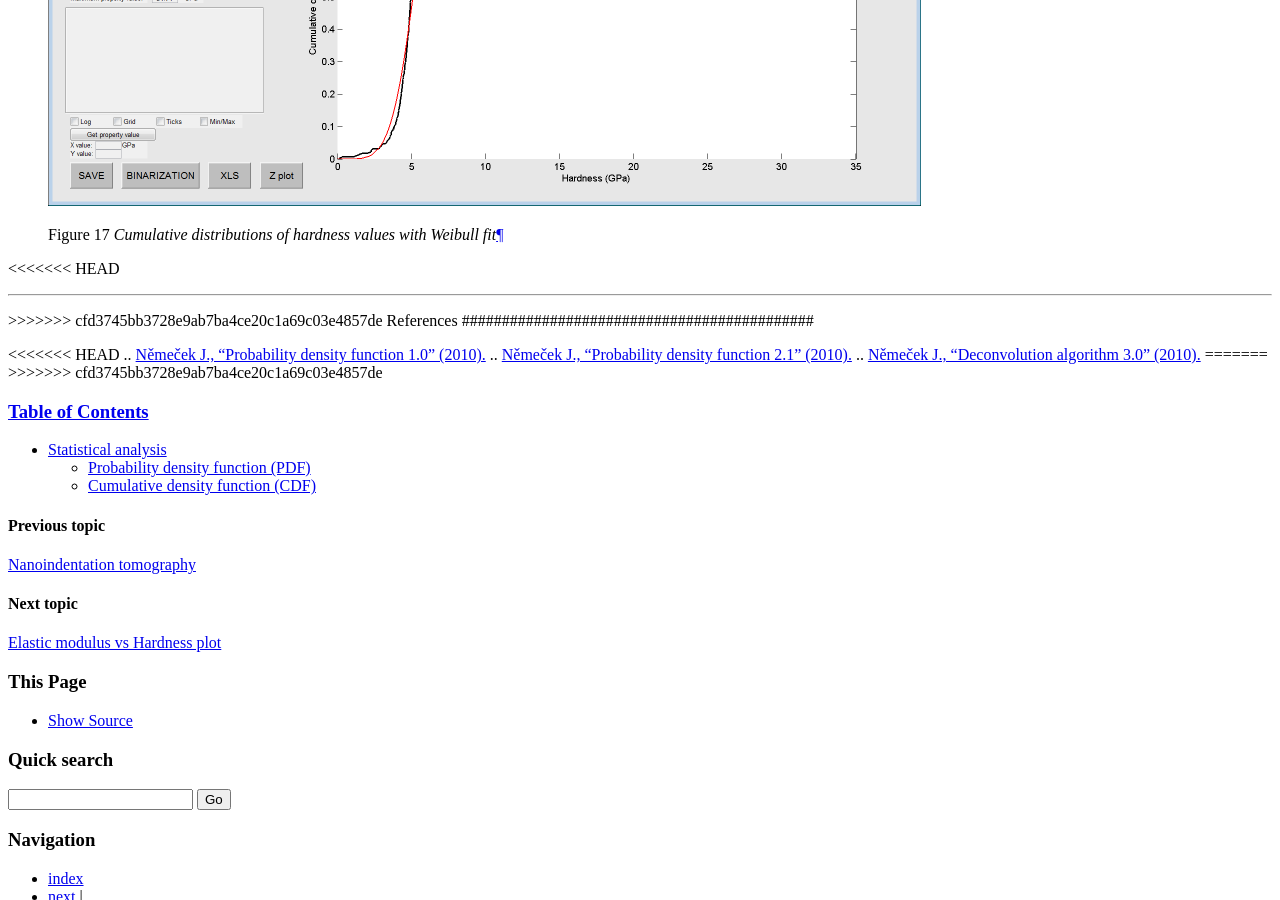
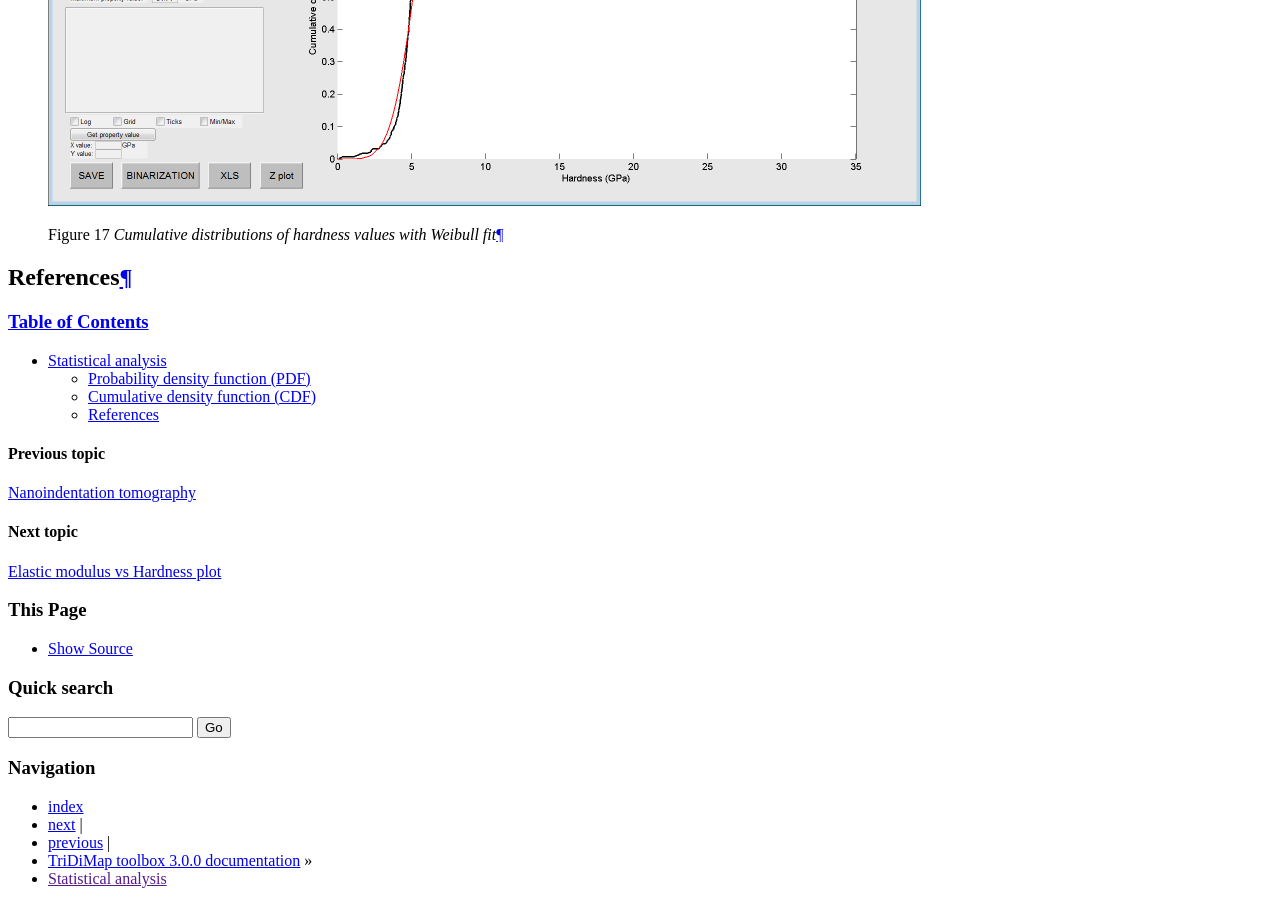
Before and after one commit to DavidMercier/TriDiMap, a Sphinx documentation site: the page built from doc/pdf_cdf.rst, in a window 1280 px wide and 900 px high, scrolled down 2206 px. Built offline with Sphinx 7.4.7, drawn with Linux system fonts in a browser that asks for light colours; comment, search, counter and statistics services are not loaded.

Commit message:
updated doc after merge

```diff
--- a/doc/pdf_cdf.rst
+++ b/doc/pdf_cdf.rst
@@ -35,18 +35,11 @@ Cumulative density function (CDF)
    :align: center
 
    *Cumulative distributions of hardness values with Weibull fit*
-<<<<<<< HEAD
 
-=======
-
->>>>>>> cfd3745bb3728e9ab7ba4ce20c1a69c03e4857de
 References
 ############################################
 
 .. `Němeček J., "Nanoindentation of heterogeneous structural materials", PhD thesis (2009). <http://ksm.fsv.cvut.cz/~nemecek/teaching/dmpo/literatura/habilitation%20thesis_Nemecek_CTU-01-2010.pdf>`_
-<<<<<<< HEAD
 .. `Němeček J., "Probability density function 1.0" (2010). <http://ksm.fsv.cvut.cz/~nemecek/links/exp2pdf10/exp2pdf10.htm>`_
 .. `Němeček J., "Probability density function 2.1" (2010). <http://ksm.fsv.cvut.cz/~nemecek/links/exp2pdf21/exp2pdf21.htm>`_
 .. `Němeček J., "Deconvolution algorithm 3.0" (2010). <http://ksm.fsv.cvut.cz/~nemecek/links/decon30/decon.htm>`_
-=======
->>>>>>> cfd3745bb3728e9ab7ba4ce20c1a69c03e4857de
--- a/doc/tomography.rst
+++ b/doc/tomography.rst
@@ -31,10 +31,5 @@ Example of a .mat file: `MTS_example1_25x25.xls_3DSlice.mat <https://github.com/
 
 References
 -------------
-<<<<<<< HEAD
 .. [#Tromas_2012] `Tromas C. et al., "Hardness and elastic modulus gradients in plasma-nitrided 316L polycrystalline stainless steel investigated by nanoindentation tomography" (2012). <https://doi.org/10.1016/j.matdes.2016.09.030>`_
 .. [#Coy_2016] `Coy E. et al., "Topographic reconstruction and mechanical analysis of atomic layer deposited Al2O3/TiO2 nanolaminates by nanoindentation" (2016). <https://doi.org/10.1016/j.actamat.2011.12.012>`_
-=======
-.. [#Tromas_2012] `Tromas C et al., "Hardness and elastic modulus gradients in plasma-nitrided 316L polycrystalline stainless steel investigated by nanoindentation tomography" (2012). <https://doi.org/10.1016/j.matdes.2016.09.030>`_
-.. [#Coy_2016] `Coy E et al., "Topographic reconstruction and mechanical analysis of atomic layer deposited Al2O3/TiO2 nanolaminates by nanoindentation" (2016). <https://doi.org/10.1016/j.actamat.2011.12.012>`_
->>>>>>> cfd3745bb3728e9ab7ba4ce20c1a69c03e4857de
```
